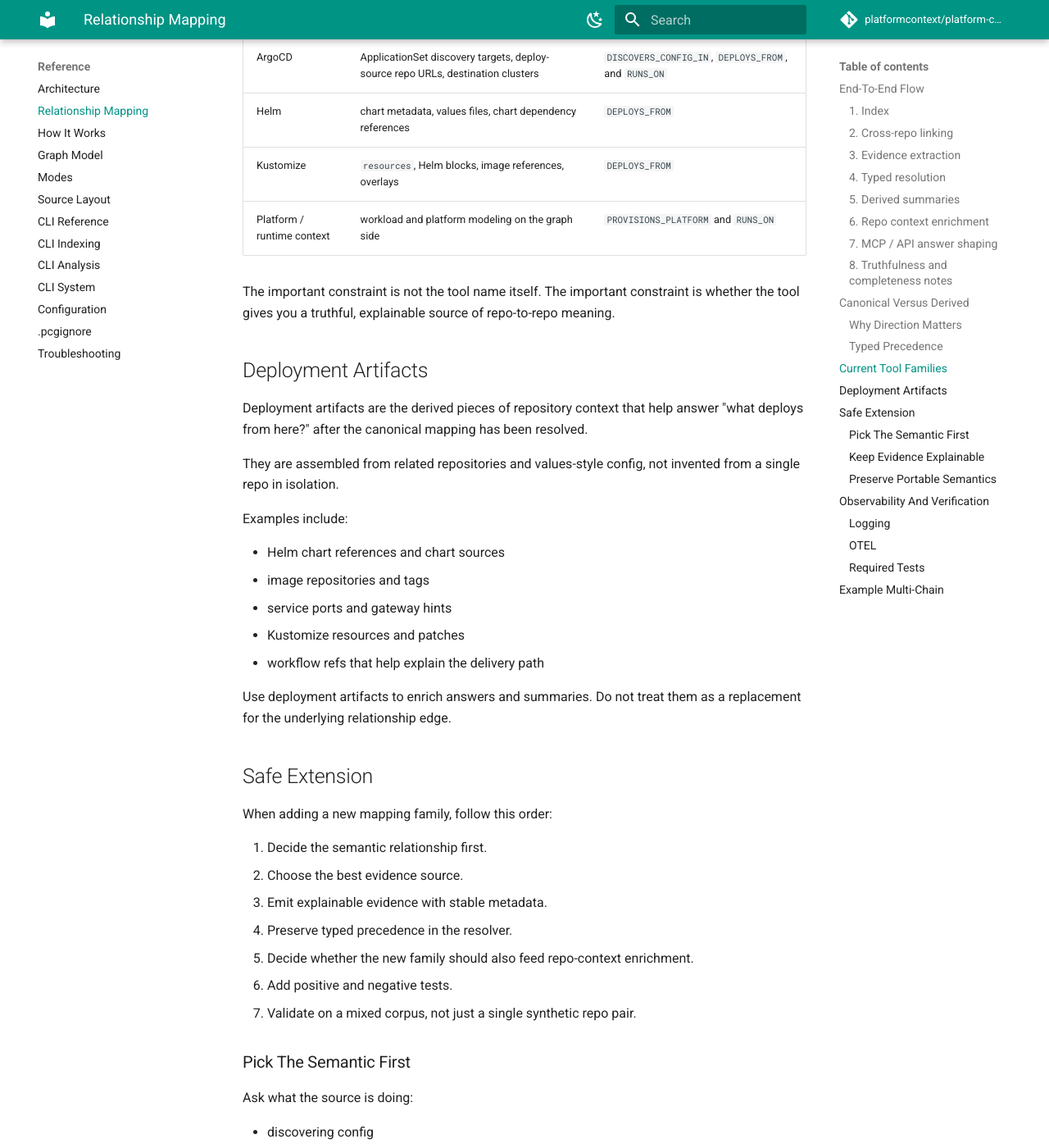
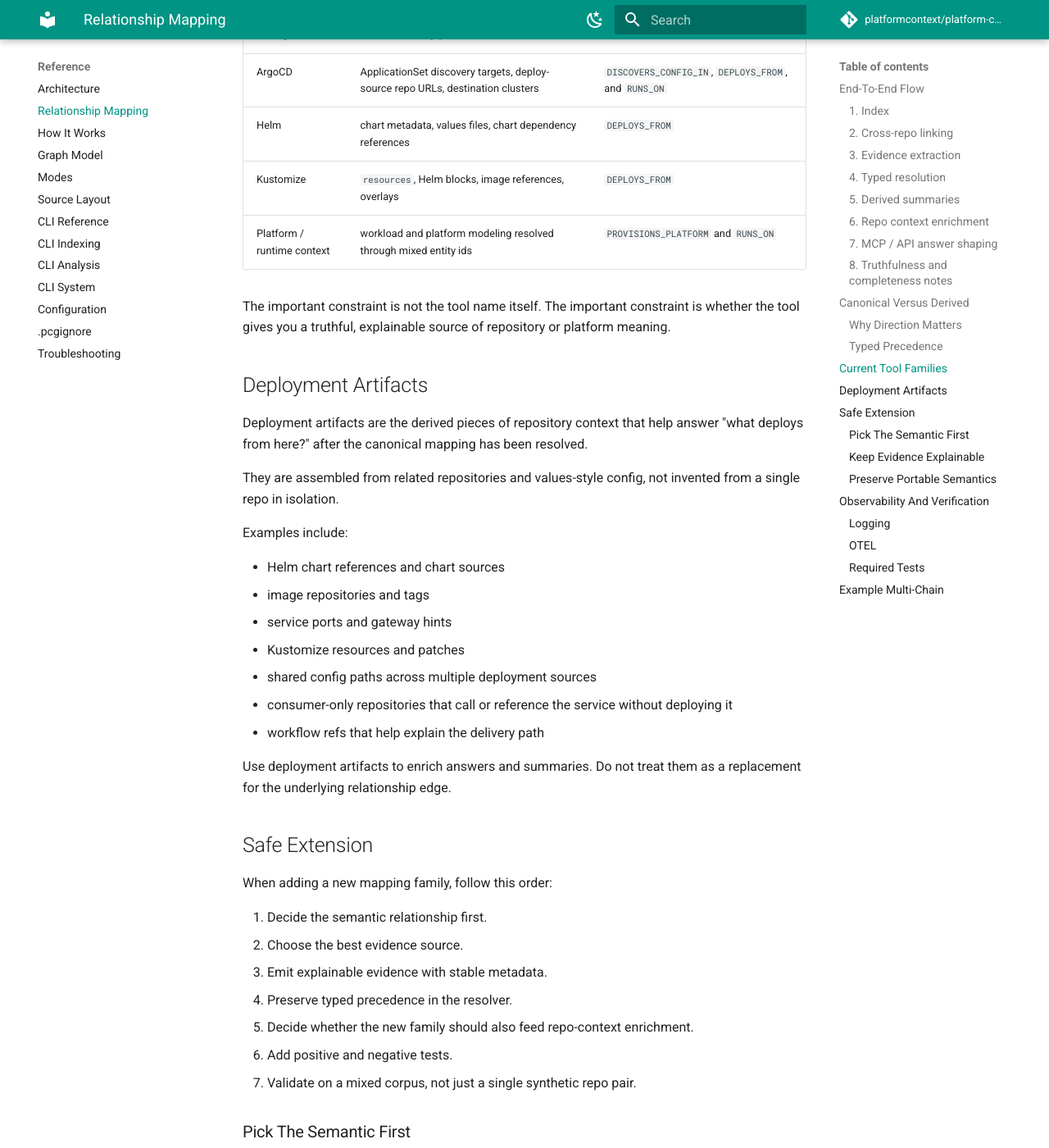
Before and after one commit to platformcontext/platform-context-graph, an MkDocs documentation site: the page built from docs/docs/reference/relationship-mapping.md, in a window 1280 px wide and 1400 px high, scrolled down 3997 px. Shown: the whole window at 82% size. Built offline with MkDocs 1.6.1 and Material for MkDocs 9.7.7, drawn with Linux system fonts in a browser that asks for light colours; comment, search, counter and statistics services are not loaded; some of the changed text lies outside the part shown.

Commit message:
Update mapping docs for mixed-entity platform resolution

```diff
--- a/docs/docs/reference/relationship-mapping.md
+++ b/docs/docs/reference/relationship-mapping.md
@@ -46,14 +46,12 @@
 
 The resolver deduplicates evidence, applies assertions and rejections, and chooses the most truthful relationship type available. This is where precedence matters.
 
-Canonical repo-to-repo relationship types today are:
+Canonical relationship types today are:
 
 - `DEPENDS_ON`
 - `DISCOVERS_CONFIG_IN`
 - `DEPLOYS_FROM`
 - `PROVISIONS_DEPENDENCY_FOR`
-
-Graph-side runtime semantics are modeled separately:
 
 - `PROVISIONS_PLATFORM`
 - `RUNS_ON`
@@ -69,6 +67,8 @@
 - `deployment_artifacts`
 - `delivery_workflows`
 - `delivery_paths`
+- `consumer_repositories`
+- `shared_config_paths`
 - hostnames
 - API surface hints
 
@@ -128,9 +128,9 @@
 | ArgoCD | ApplicationSet discovery targets, deploy-source repo URLs, destination clusters | `DISCOVERS_CONFIG_IN`, `DEPLOYS_FROM`, and `RUNS_ON` |
 | Helm | chart metadata, values files, chart dependency references | `DEPLOYS_FROM` |
 | Kustomize | `resources`, Helm blocks, image references, overlays | `DEPLOYS_FROM` |
-| Platform / runtime context | workload and platform modeling on the graph side | `PROVISIONS_PLATFORM` and `RUNS_ON` |
+| Platform / runtime context | workload and platform modeling resolved through mixed entity ids | `PROVISIONS_PLATFORM` and `RUNS_ON` |
 
-The important constraint is not the tool name itself. The important constraint is whether the tool gives you a truthful, explainable source of repo-to-repo meaning.
+The important constraint is not the tool name itself. The important constraint is whether the tool gives you a truthful, explainable source of repository or platform meaning.
 
 ## Deployment Artifacts
 
@@ -144,6 +144,8 @@
 - image repositories and tags
 - service ports and gateway hints
 - Kustomize resources and patches
+- shared config paths across multiple deployment sources
+- consumer-only repositories that call or reference the service without deploying it
 - workflow refs that help explain the delivery path
 
 Use deployment artifacts to enrich answers and summaries. Do not treat them as a replacement for the underlying relationship edge.
```
Also changed, not shown: src/platform_context_graph/relationships/README.md.
